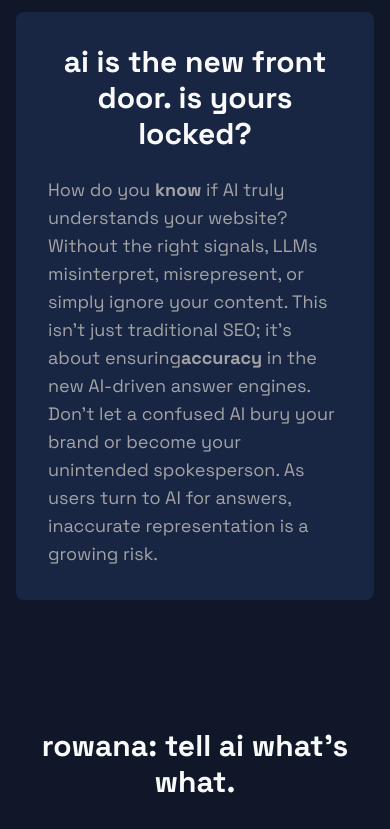
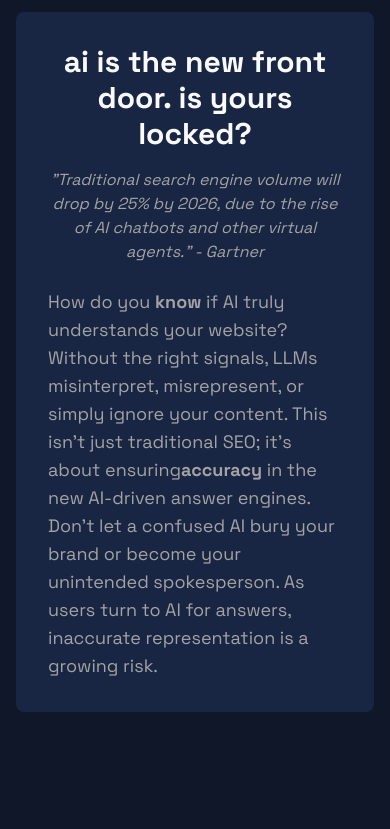
Before and after one commit to jayminwest/rowana.ai, a Next.js app: page / in a window 390 px wide. Shown: the part 866-1695 px from the top of the page. Built offline with nearby package versions, Linux system fonts and the light colour scheme; no server answers.

Commit message:
feat: Add sub-headline about AI impact on search volume.

```diff
--- a/app/page.tsx
+++ b/app/page.tsx
@@ -49,9 +49,13 @@ export default function Home() {
       {/* Problem Section - Consistent padding, bg-card for contrast */}
       <AnimatedSection className="py-16 px-4 sm:px-6 lg:px-8 max-w-7xl mx-auto">
         <div className="max-w-3xl mx-auto bg-card p-8 rounded-lg"> {/* Added padding inside card */}
-          <h2 className="text-3xl sm:text-4xl font-bold mb-6 text-center lowercase">
+          <h2 className="text-3xl sm:text-4xl font-bold mb-4 text-center lowercase"> {/* Reduced bottom margin */}
             ai is the new front door. is yours locked?
           </h2>
+          {/* Added Sub-headline/Stat */}
+          <p className="text-base italic text-muted-foreground mb-6 text-center"> {/* Added margin below sub-headline */}
+            "Traditional search engine volume will drop by 25% by 2026, due to the rise of AI chatbots and other virtual agents." - Gartner
+          </p>
           {/* Use text-muted-foreground */}
           <p className="text-lg text-muted-foreground">
             How do you <strong>know</strong> if AI truly understands your website? Without the right signals, LLMs
```
